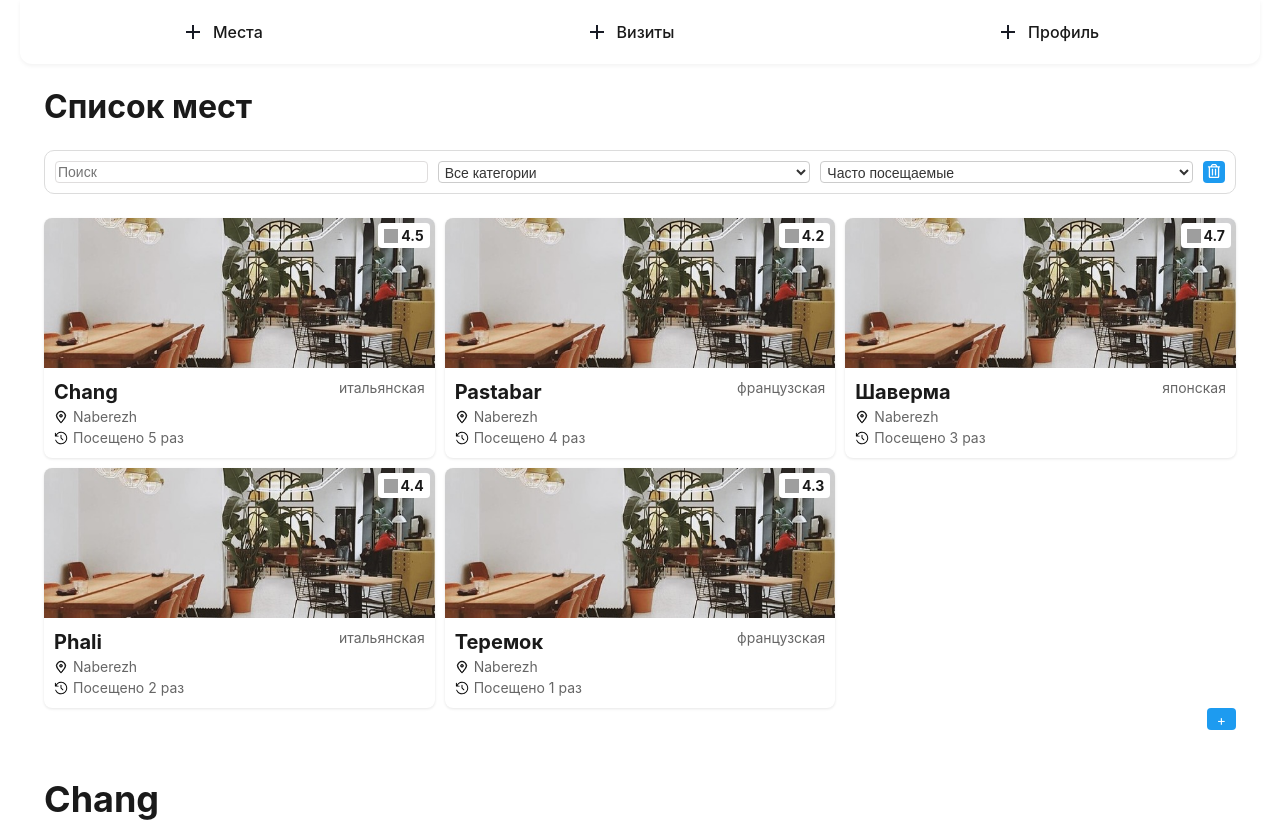
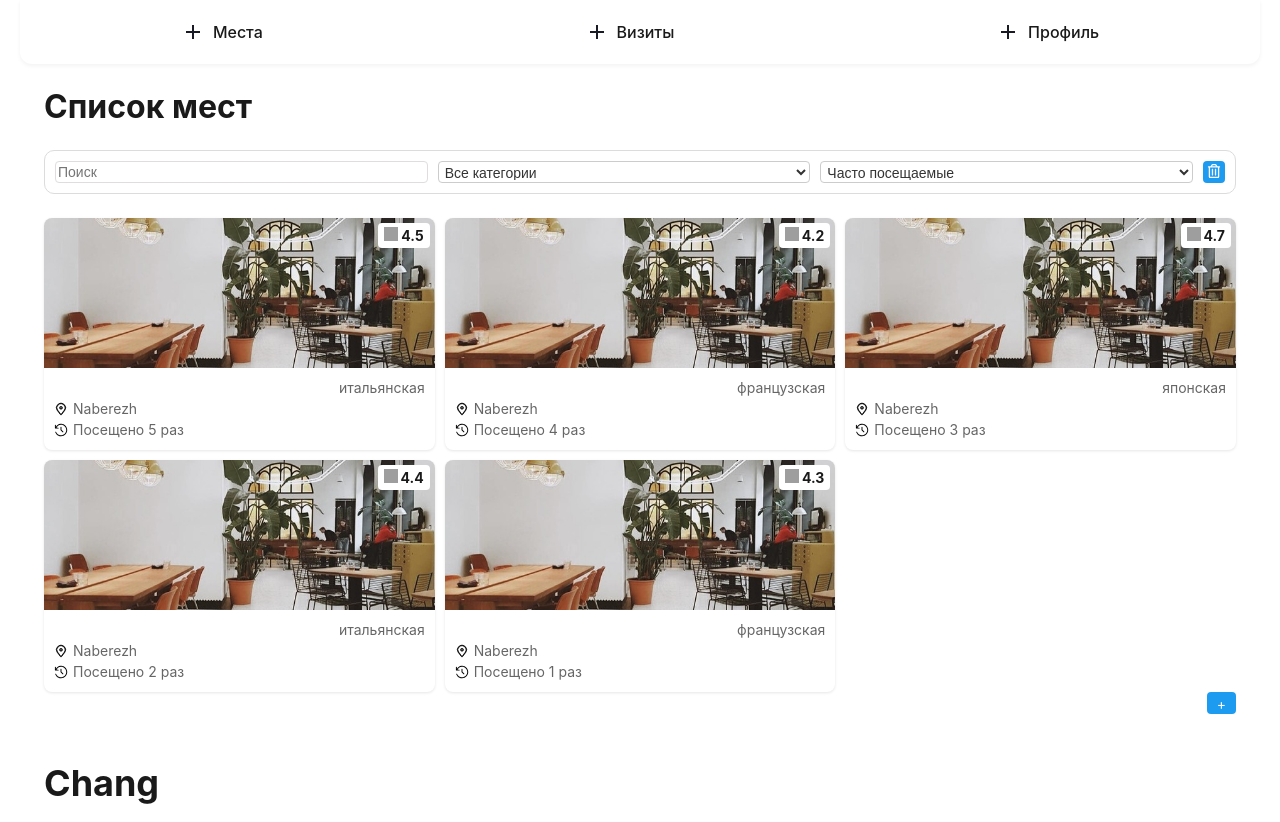
Before and after one commit to annakozacenko/favorite_place, a React (Vite) app: page / in a window 1280 px wide. Shown: the top 822 px of the page. Built offline with nearby package versions, Linux system fonts and the light colour scheme; grey boxes are pictures that could not be loaded.

Commit message:
сделаны зарисовки

```diff
--- a/src/components/place-info/places-info.module.css
+++ b/src/components/place-info/places-info.module.css
@@ -47,6 +47,12 @@ font-size: 0.875rem;
     /* margin-right: 2px; */
 }
 
+.star_button{
+    background-color: transparent;
+    border: none;
+    cursor: pointer;
+}
+
 .text_info{
     padding: 10px;
     display: flex;
--- a/src/components/place-info/places-info.tsx
+++ b/src/components/place-info/places-info.tsx
@@ -1,36 +1,39 @@
 import { CiLocationOn } from "react-icons/ci";
 import styles from "./places-info.module.css";
 import { RxCounterClockwiseClock } from "react-icons/rx";
-interface PlacesInfoProps {
-  title: string;
-  location: string;
-  visits: number;
-  category: string;
-  rating: number;
-}
+import { FaRegHeart } from "react-icons/fa";
+import { selectFavoritePlaceIds, TPlace } from "../../store/slices/placesSlice";
+import { useDispatch, useSelector } from "react-redux";
+
+
 export function PlacesInfo({
-  title,
+  id,
+  name,
   location,
   visits = 0,
   category,
-  rating
-}: PlacesInfoProps) {
+  rating,
+}: TPlace) {
+  const dispatch = useDispatch();
+  const favoritePlacesIds = useSelector(selectFavoritePlaceIds);
   return (
     <div className={styles.place_info}>
       <div className={styles.rating_info}>
         <img
           className={styles.rating_image}
           src="src/assets/cafe.jpg"
-          alt="Home"
+          alt="cafe"
         />
         <div className={styles.rating_value}>
-          <img className={styles.star} src="src/assets/star.svg" alt="Home" />
+          <button className={styles.star_button}>
+            <img className={styles.star} src="src/assets/star.svg" alt="Home" />
+          </button>
           <div className={styles.rating}>{rating}</div>
         </div>
       </div>
       <div className={styles.text_info}>
         <div className={styles.title_info}>
-          <div className={styles.title}>{title}</div>
+          <div className={styles.title}>{name}</div>
           <div className={styles.category}>{category}</div>
         </div>
         <div className={styles.line}>
--- a/src/store/slices/placesSlice.ts
+++ b/src/store/slices/placesSlice.ts
@@ -65,8 +65,6 @@ const applyFiltersAndSort = (state: TPlacesState) => {
     }
   }
 
-
-
   return result;
 };
 
@@ -77,6 +75,8 @@ export const placesSlice = createSlice({
     selectPlaces: (state) => state.places,
     selectSelectedPlace: (state) => state.selectedPlace,
     selectFavoritePlaces: (state) => state.favoritePlaces,
+    selectFavoritePlaceIds: (state) =>
+      state.favoritePlaces.map((place) => place.id),
     selectProcessedPlaces: (state) => state.processedPlaces,
   },
   reducers: {
@@ -107,7 +107,6 @@ export const placesSlice = createSlice({
       }
     },
 
-
     selectPlace: (state, action) => {
       state.selectedPlace = action.payload;
     },
@@ -124,12 +123,11 @@ export const placesSlice = createSlice({
       state.processedPlaces = applyFiltersAndSort(state);
     },
     clearFilters: (state) => {
-
-          state.filters = {
+      state.filters = {
         category: null,
-        search: null
-    };
-    state.sort = null;
+        search: null,
+      };
+      state.sort = null;
       state.processedPlaces = [...state.places];
     },
   },
@@ -148,5 +146,6 @@ export const {
   selectPlaces,
   selectSelectedPlace,
   selectFavoritePlaces,
+  selectFavoritePlaceIds,
   selectProcessedPlaces,
 } = placesSlice.selectors;
```
